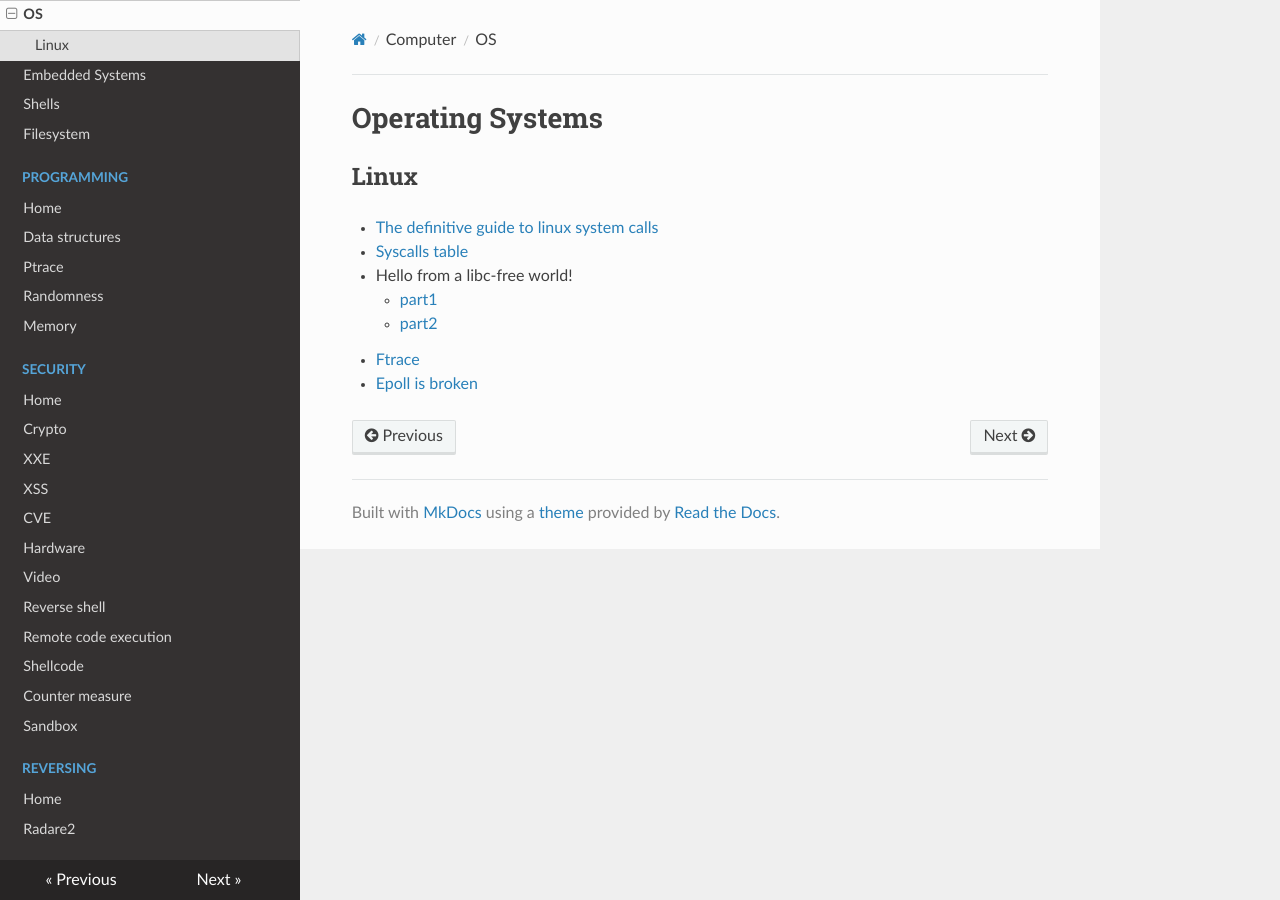
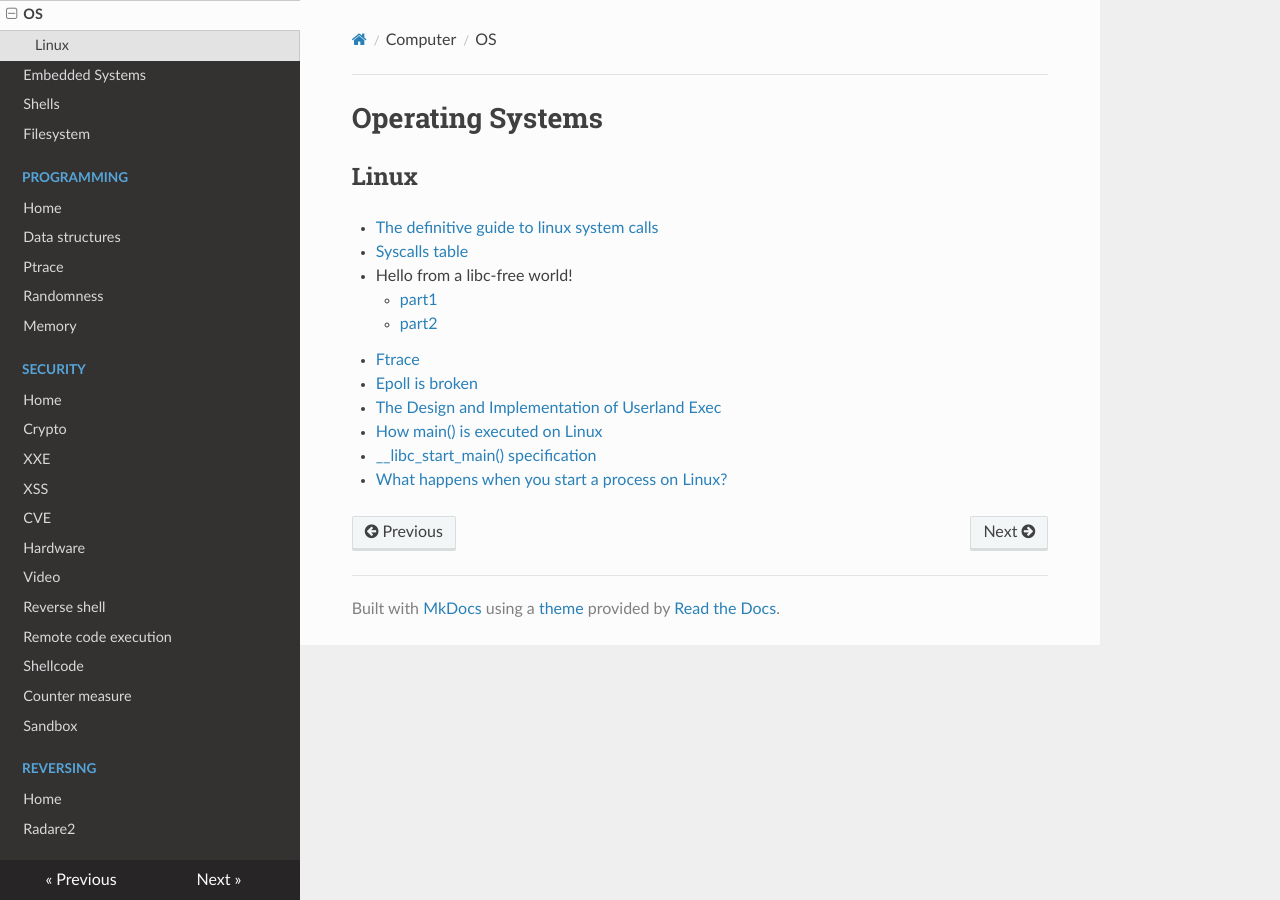
Before and after one commit to gipi/low-level, an MkDocs documentation site: the page built from docs/os/index.md, in a window 1280 px wide. Built offline with MkDocs 1.6.1, drawn with Linux system fonts in a browser that asks for light colours; nearby versions of some CDN libraries; old or Windows-style settings are respelled for this version of MkDocs.

Commit message:
refactor.

```diff
--- a/docs/os/index.md
+++ b/docs/os/index.md
@@ -9,3 +9,7 @@
     * [part2](https://blogs.oracle.com/ksplice/entry/hello_from_a_libc_free1)
  - [Ftrace](https://jvns.ca/blog/2017/03/19/getting-started-with-ftrace/)
  - [Epoll is broken](https://idea.popcount.org/2017-03-20-epoll-is-fundamentally-broken-22/)
+ - [The Design and Implementation of Userland Exec](https://grugq.github.io/docs/ul_exec.txt)
+ - [How main() is executed on Linux](http://www.tldp.org/LDP/LG/issue84/hawk.html)
+ - [__libc_start_main() specification](https://refspecs.linuxbase.org/LSB_3.0.0/LSB-PDA/LSB-PDA/baselib---libc-start-main-.html)
+ - [What happens when you start a process on Linux?](http://jvns.ca/blog/2016/10/04/exec-will-eat-your-brain/)
```
Also changed, not shown: docs/shell.md (+0 -4 lines).
